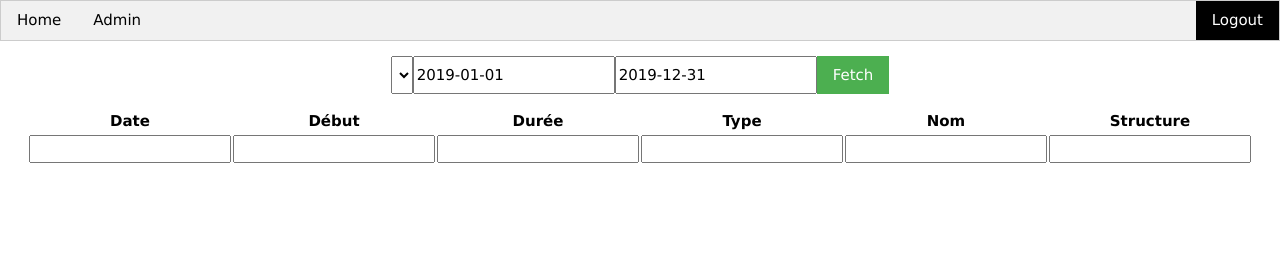
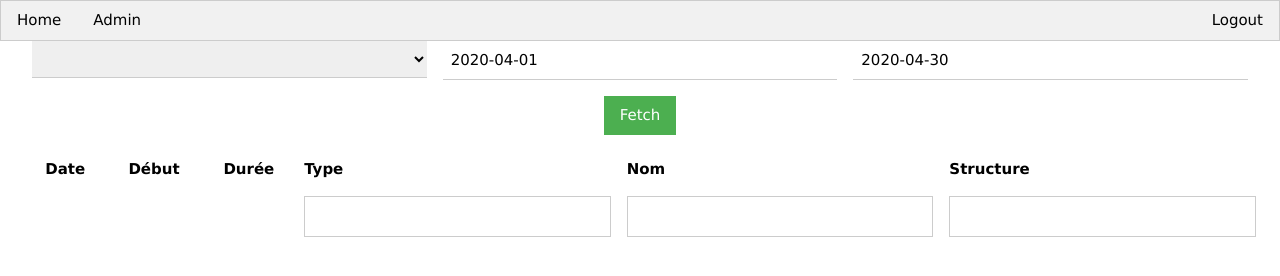
Before and after one commit to manubop/intranet-app, a website: page html/index.html in a window 1280 px wide. Drawn offline with nearby package versions, Linux system fonts and the light colour scheme; files that its build step writes are made by us from their sources; no server answers; files whose address does not match are found by name.

Commit message:
Improved responsiveness

```diff
--- a/html/index.html
+++ b/html/index.html
@@ -1,6 +1,7 @@
 <!DOCTYPE HTML>
 <html>
   <head>
+    <meta name="viewport" content="width=device-width, initial-scale=1">
     <title>Hello World! Site Title</title>
     <link rel="stylesheet" href="https://www.w3schools.com/w3css/4/w3.css">
     <link rel="stylesheet" href="css/styles.css">
@@ -11,47 +12,53 @@
   </head>
   <body>
     <div class="w3-bar w3-border w3-light-grey">
-      <a href="#" class="w3-bar-item w3-button nav" did="home">Home</a>
-      <a href="#" class="w3-bar-item w3-button nav" did="admin" disabled>Admin</a>
-      <a href="/logout" class="w3-bar-item w3-button w3-black w3-right">Logout</a>
+      <a href="#" class="w3-bar-item w3-button w3-mobile nav" did="home">Home</a>
+      <a href="#" class="w3-bar-item w3-button w3-mobile nav" did="admin" disabled>Admin</a>
+      <a href="/logout" class="w3-bar-item w3-button w3-mobile w3-right">Logout</a>
     </div>
-    <div class="container tab" id="home">
-      <div class="search">
-        <select id="nivol">
-          <!-- <option value="00000957819G">BEAUPIED</option> -->
-        </select>
-        <input type="text" id="debut" value="2019-01-01" class="datepicker">
-        <input type="text" id="fin" value="2019-12-31" class="datepicker">
-        <!-- <input type="date" id="debut" value="2019-10-01">
-        <input type="date" id="fin" value="2019-10-31"> -->
-        <!-- <button id="fetch">Fetch</button> -->
+    <div class="w3-container tab" id="home">
+      <div class="w3-row-padding">
+        <div class="w3-third">
+          <select class="w3-input" id="nivol"></select>
+        </div>
+        <div class="w3-third">
+          <input class="w3-input datepicker" type="text" id="debut" value="2019-01-01">
+        </div>
+        <div class="w3-third">
+          <input class="w3-input datepicker" type="text" id="fin" value="2019-12-31">
+        </div>
+      </div>
+      <div class="w3-center w3-margin-top">
         <a href="#" class="w3-button w3-green" id="fetch">Fetch</a>
       </div>
-      <div>
-        <table id="result">
+    </div>
+    <div class="w3-container w3-responsive">
+      <table class="w3-table" id="result">
         <thead>
           <tr>
-              <th>Date</th>
-              <th>Début</th>
-              <th>Durée</th>
-              <th>Type</th>
+            <th class="w3-center">Date</th>
+            <th class="w3-center w3-hide-small w3-hide-medium">Début</th>
+            <th class="w3-center w3-hide-small w3-hide-medium">Durée</th>
+            <th class="w3-hide-small">Type</th>
             <th>Nom</th>
-              <th>Structure</th>
+            <th class="w3-hide-small">Structure</th>
           </tr>
           <tr>
-              <td><input type="text"></td>
-              <td><input type="text"></td>
-              <td><input type="text"></td>
-              <td><input type="text"></td>
-              <td><input type="text"></td>
-              <td><input type="text"></td>
+            <!-- <td><input type="text"></td> -->
+            <td></td>
+            <!-- <td class="w3-hide-small w3-hide-medium"><input type="text"></td> -->
+            <td class="w3-hide-small w3-hide-medium"></td>
+            <!-- <td class="w3-hide-small w3-hide-medium"><input type="text"></td> -->
+            <td class="w3-hide-small w3-hide-medium"></td>
+            <td class="w3-hide-small"><input class="w3-input w3-border" type="text"></td>
+            <td><input class="w3-input w3-border" type="text"></td>
+            <td class="w3-hide-small"><input class="w3-input w3-border" type="text"></td>
           </tr>
         </thead>
-          <tbody></tbody>
+        <tbody class="no-select"></tbody>
       </table>
     </div>
     <div id="info"></div>
-    </div>
     <div class="container tab" id="admin" style="display:none"></div>
   </body>
 </html>
--- a/public/css/styles.css
+++ b/public/css/styles.css
@@ -21,10 +21,6 @@ td.date, td.time {
     -webkit-box-sizing:border-box;
     -moz-box-sizing: border-box;
 }
-
-/*a {
-    float: right;
-}*/
 
 html {
     height:100%;
@@ -62,3 +58,10 @@ body.login form div {
 body.login input {
     margin: 8px 0;
 }
+
+.no-select {
+    -webkit-user-select: none; /* Safari 3.1+ */
+    -moz-user-select: none; /* Firefox 2+ */
+    -ms-user-select: none; /* IE 10+ */
+    user-select: none; /* Standard syntax */
+}
--- a/public/scripts/index.js
+++ b/public/scripts/index.js
@@ -57,11 +57,11 @@ async function utilisateur () {
             const line = $('<tr>');
             table.append(line.click(seance).attr('seance', item.seance.id).append(
                 $('<td class="date">').attr('date', debut.toISOString()).text(debut.toLocaleDateString('fr-FR')),
-                $('<td class="time">').text(debut.toLocaleTimeString('fr-FR', HOUR_FORMAT)),
-                $('<td class="time">').text(padInt(heures) + ':' + padInt(minutes)),
+                $('<td class="w3-hide-small w3-hide-medium time">').text(debut.toLocaleTimeString('fr-FR', HOUR_FORMAT)),
+                $('<td class="w3-hide-small w3-hide-medium time">').text(padInt(heures) + ':' + padInt(minutes)),
+                $('<td class="w3-hide-small">'),
                 $('<td>'),
-                $('<td>'),
-                $('<td>')
+                $('<td class="w3-hide-small">')
             ));
             fetchRest('/rest/activite/' + item.activite.id)
                 .then(act => {
@@ -181,4 +181,9 @@ $(document).ready(() => {
         selectOtherMonths: true,
         dateFormat: 'yy-mm-dd'
     });
+    const date = new Date();
+    $('#debut').val(date.getFullYear() + '-' + padInt(date.getMonth() + 1) + '-01');
+    date.setMonth(date.getMonth() + 1);
+    date.setDate(0);
+    $('#fin').val(date.getFullYear() + '-' + padInt(date.getMonth() + 1) + '-' + date.getDate());
 });
```
Also changed, not shown: controllers/rest.js (+14 -7 lines), html/login.html (+1 -0 lines), package.json (+6 -6 lines), 1 other file. Lines whose indentation alone changed are shown as unchanged.
